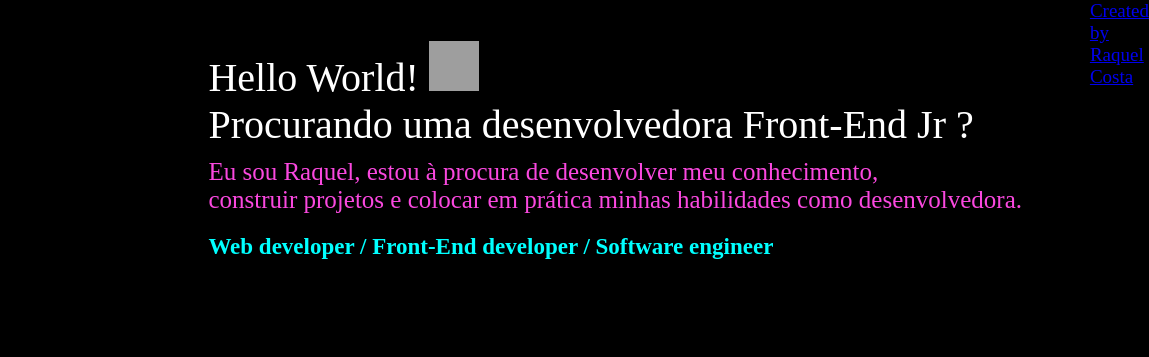
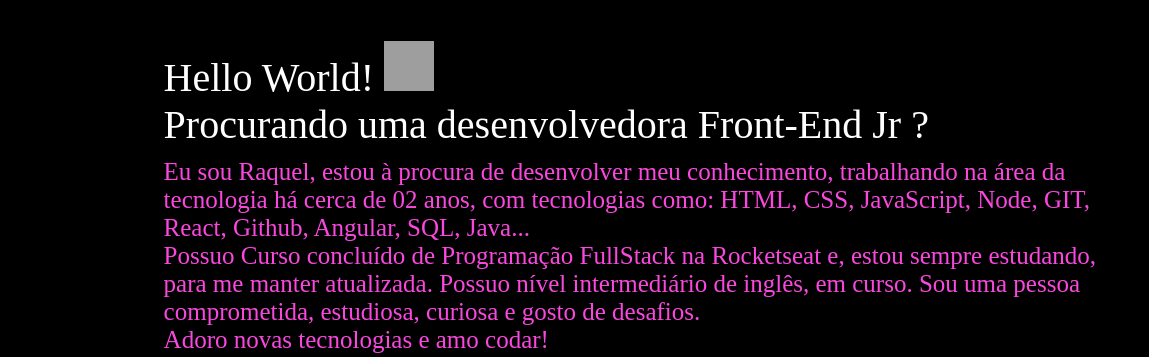
Before and after one commit to Raquelsc05/portfolio-RC, a plain HTML site: page index-pt.html in a window 1280 px wide. Shown: the top 357 px of the page, 131-1280 px from the left. Drawn offline with nearby package versions, Linux system fonts and the light colour scheme; grey boxes are pictures that could not be loaded.

Commit message:
change tags

```diff
--- a/index-pt.html
+++ b/index-pt.html
@@ -15,11 +15,10 @@
   }
   </style >
   <title>Portfólio-RC</title>
-
 </head>
 
 <body>
-  <header class="main-menu-side">
+  <aside class="main-menu-side">
       <nav class="menu-nav">
        <h4>RAQUEL COSTA</h4>
           <h5> Web developer <br>
@@ -41,55 +40,50 @@
     <ul>
       <li><a href="https://github.com/Raquelsc05" target="_blank"><img src="./images/social_media_logo_github_icon-icons.com_59756.svg" alt="logo do github" width="40" height="35"></a>
     </li>
-    <li><a href="https://www.linkedin.com/in/costaraquel7" target="_blank">
+    <li><a href="https://www.linkedin.com/in/raquelcostadev" target="_blank">
       <img src="./images/social_media_logo_linkedin_icon-icons.com_59730.svg" alt= "logo linkedin"  width="40" height="35"></a>
     </li>
     </ul>
   </div>
 </div>
 </nav>
-</header>
+</aside>
 
 <main>
  <section id="home">
-  <dev class="section">
   <div class="conteiner">
  <h1>Hello World! <img src="https://i.pinimg.com/originals/53/07/7e/53077e1b24f18a80ce0b031053a00378.gif" alt="Imagem do planeta terra">
+  <h2>Procurando uma desenvolvedora Front-End Jr ? </h2>
+</div>
+<div class="text">
+ <p>Eu sou Raquel, estou  à procura de desenvolver meu conhecimento, trabalhando na área da tecnologia há cerca de 02 anos, com tecnologias como: HTML, CSS, JavaScript, Node, GIT, React, Github, Angular, SQL, Java... <br>
+  Possuo Curso concluído de Programação FullStack na Rocketseat e, estou sempre estudando, para me manter atualizada.
+  Possuo nível intermediário de inglês, em curso.
+  Sou uma pessoa comprometida, estudiosa, curiosa e gosto de desafios.<br>
+  Adoro novas tecnologias e amo codar!
+ </p>
+</div>
+ <div class="profession">
+<h3>FullStack developer / Front-End developer / Software engineer</h3>
+ </div>
+
+<button class="button1"><a href="#contactme">Contato</a></button>
+</section>
 
 
 
-
-  <h2>Procurando uma desenvolvedora Front-End Jr ? </h2>
+<section id="portifolio">
+<div class="projetos">
+  <h3>Meu Portfólio </h3>
 </div>
 
-
-<div class="text">
- <p>Eu sou Raquel, estou  à procura de desenvolver meu conhecimento, <br> construir projetos e colocar em prática minhas habilidades como desenvolvedora.</p>
-</div>
-
- <div class="profession">
-<h3>Web developer / Front-End developer / Software engineer</h3>
-</div>
-</section>
-
-
-<div id="call">
-<a class="button" href="#contactme"><button class="button1">Contato</button></a>
-</div>
-</div>
-
-
-<section id="portifolio">
-<h3>Meu Portfólio </h3>
-
-
-<div class="projetos">
+ <div id="galleries">
   <div class="gallery">
     <a target="_blank" href="https://santander-project.vercel.app/">
       <img src="https://www.santander.com.br/sites/WPC_CMS/imagem/23-07-11_031712_M_santander-banner.png?blobnocache=true" alt="logo Santander" width="80" height="50">
     </a>
     <div class="desc">Santander Dev week 2023</div>
-  </div>
+    </div>
 
   <div class="gallery">
     <a target="_blank" href="https://up-computers.vercel.app/products">
@@ -202,6 +196,7 @@
   </ul>
   </div>
 </div>
+</div>
 </section>
 
 
@@ -209,22 +204,27 @@
 
 
 
-<div id="about">
+<section id="about">
+  <div class="aboutme">
 <h3>Sobre mim</h3>
+</div>
+<div class="aboutme_dev">
 <p>Sou uma desenvolvedora Front-End com mais de 1 ano de experiência em crescente desenvolvimento.
   Sou movida a grandes desafios, apaixonada por tecnologia, inovação e estou em busca de constante aprendizado.
   <br>
   Conclui a trilha Java do programa Start Capgemini, fiz vários projetos em Java, Typescript, e Angular pelo programa. <br>
   Criei sites em HTML, CSS e JavaScript para clientes como Freelancer. Procuro fazer vários projetos para estar atualizada e aprender cada dia mais.<br>
-  Com habilidades em desenvolvimento Web, estou ansiosa para colaborar em projetos, trabalhar em equipe e mostrar minhas habilidades.</p>
+  Com habilidades em desenvolvimento Web, lógica de programação, inteligência artificial estou ansiosa para colaborar em projetos, trabalhar em equipe e mostrar minhas habilidades.</p>
 </p>
-<div id="skill">
-<h3>Skills</h3>
 </div>
+</section>
+
+
+<section id="skill">
+  <div class="skills">
+  <h3>Skills</h3>
 </div>
 
-
-<section>
   <div class="col">
   <button>HTML</button>
   <button>CSS</button>
@@ -241,33 +241,33 @@
   <button>JSON</button>
   <button>MYSQL</button>
   <button>CLOUD</button>
-
-
+  <button>METODOLOGIAS ÁGEIS</button>
+  <button>INTELIGÊNCIA ARTIFICIAL</button>
   </div>
 </section>
 
 
 
-
-
-<div id="contact">
+<section id="contact">
+<div class="contact_text">
 <h3>Contato</h3>
-<P>Para entrar em contato comigo, mande uma mensagem, ou acesse meu &nbsp;<a href="https://www.linkedin.com/in/costaraquel7" target="_blank">Linkedin</a>.</p>
 </div>
-
+<div class="contact_text2">
+<P>Para entrar em contato comigo, mande uma mensagem, ou acesse meu &nbsp;<a href="https://www.linkedin.com/in/raquelcostadev" target="_blank">Linkedin</a>.</p>
+</div>
   <div id="contactme">
     <button class="button2">
     <a href="mailto:raquelcosta5@hotmail.com">E-mail</a></button>
   </div>
-</main>
+</section>
 
   <footer>
-    <a href="http://www.linkedin.com/in/costaraquel7" target="_blank" rel="linkedin">Created by Raquel Costa</a>
+    <a href="http://www.linkedin.com/in/raquelcostadev" target="_blank" rel="linkedin">Created by Raquel Costa</a>
   </footer>
 
   <a href="#home" class="back-to-top"><img src="./images/Group 33.svg" alt="Seta pra cima"></a>
 
-
+</main>
   <script src="https://unpkg.com/scrollreveal"></script>
 
   <script src="main.js"></script>
```
